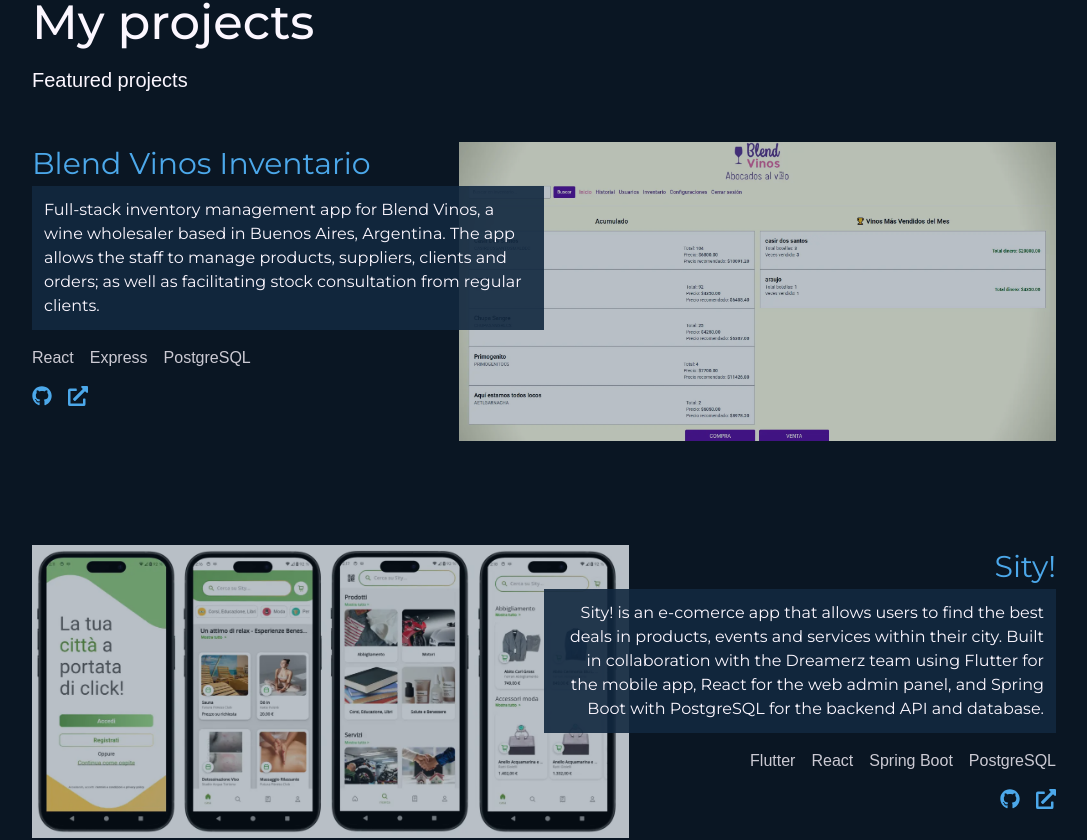
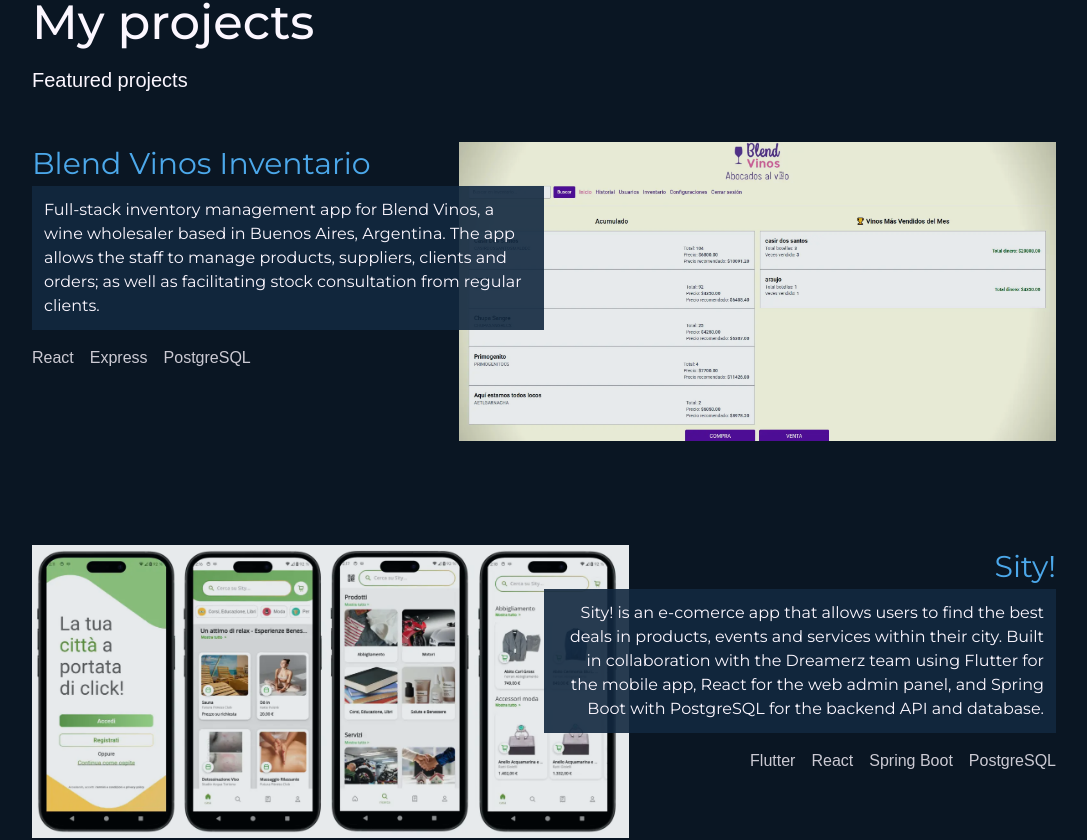
Before and after one commit to tomasesquivelgc/Portfolio, a React (Vite) app: page / in a window 1280 px wide. Shown: the part 886-1726 px from the top of the page, without its empty margins (96-1183 px from the left). Built offline with nearby package versions, Linux system fonts and the light colour scheme; a web font is replaced by a local one.

Commit message:
hide not working links and change opacity

```diff
--- a/src/components/Projects/FeaturedProject.jsx
+++ b/src/components/Projects/FeaturedProject.jsx
@@ -45,7 +45,7 @@ const FeaturedProject = ({ project, alignRight }) => {
           ref={imgRef}
           whileHover={{ scale: 1.03, opacity: 1 }}
           transition={{ duration: 0.3 }}
-          className="h-auto w-full md:h-auto md:w-auto opacity-15 md:opacity-70"
+          className="h-auto w-full md:h-auto md:w-auto opacity-15 md:opacity-90"
           src={project.image}
           alt={project.title}
           loading="lazy"
@@ -83,16 +83,7 @@ const FeaturedProject = ({ project, alignRight }) => {
             alignRight ? 'md:justify-end' : 'md:justify-start'
           }`}
         >
-          <motion.a
-            whileHover={{ scale: 1.5, color: '#FCF7FF' }}
-            href={project.codeLink}
-            target="_blank"
-            rel="noreferrer"
-            className="text-argBlue text-xl"
-          >
-            <FaGithub />
-          </motion.a>
-
+          {project.link && (
             <motion.a
               whileHover={{ scale: 1.5, color: '#FCF7FF' }}
               href={project.link}
@@ -102,6 +93,20 @@ const FeaturedProject = ({ project, alignRight }) => {
             >
               <FaExternalLinkAlt />
             </motion.a>
+          )}
+
+          {project.link && (
+            <motion.a
+              whileHover={{ scale: 1.5, color: '#FCF7FF' }}
+              href={project.link}
+              target="_blank"
+              rel="noreferrer"
+              className="text-argBlue text-xl"
+            >
+              <FaExternalLinkAlt />
+            </motion.a>
+          )}
+
         </div>
       </div>
     </div>
```
Lines whose indentation alone changed are shown as unchanged.
